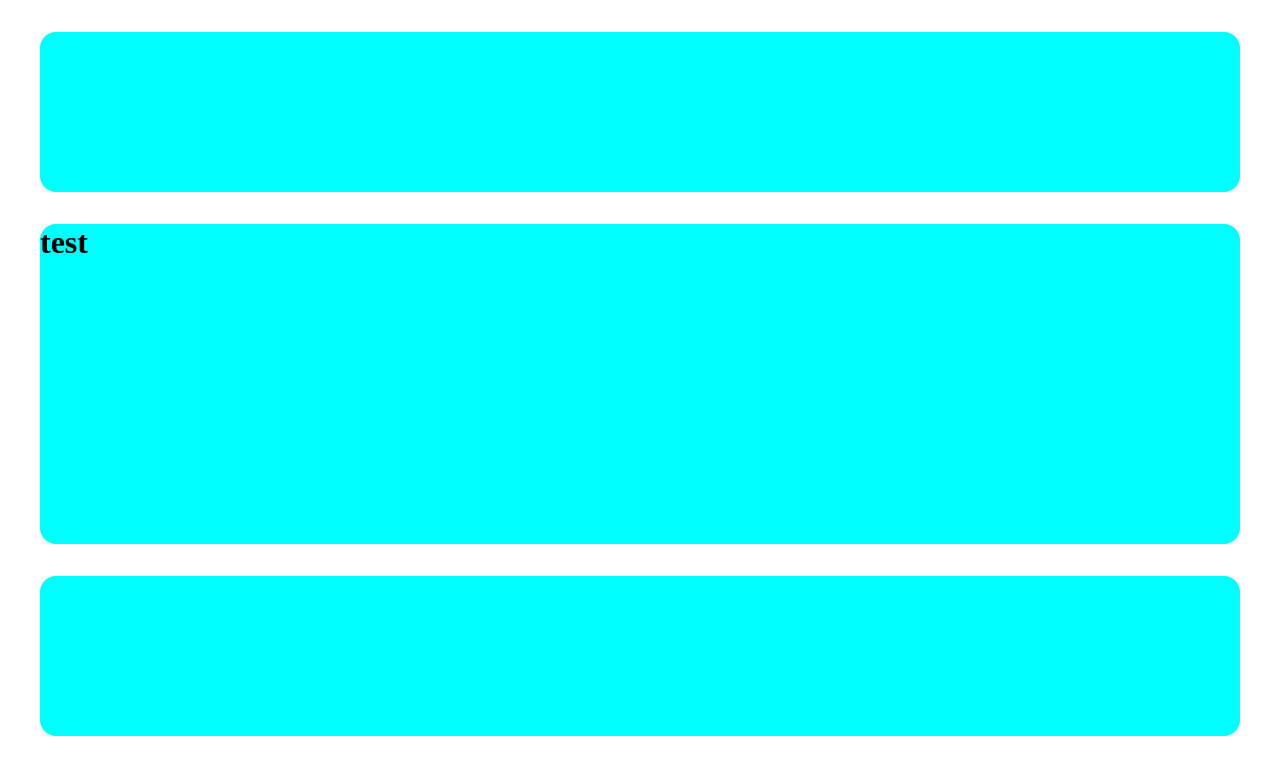
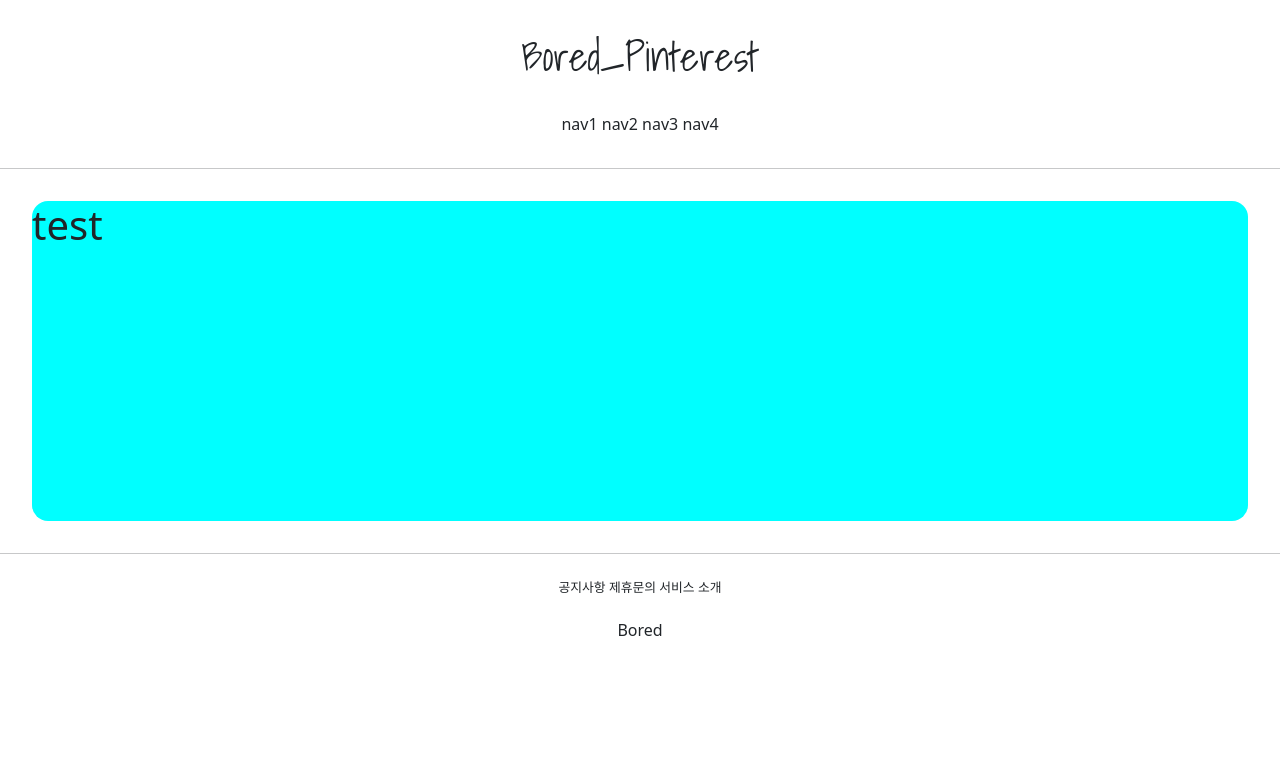
Before and after one commit to boredjuju/gis_django_1, a Django app: page /accounts/hello_world/ in a window 1280 px wide. Shown: the top 775 px of the page. Run offline with Django 3.2, Linux system fonts and the light colour scheme; parts of the project's set-up code (start-up, migrations or seed data) failed here and were passed over.

Commit message:
7/5 gis django class commit

```diff
--- a/templates/base.html
+++ b/templates/base.html
@@ -5,11 +5,13 @@
 
     {% include 'header.html' %}
 
+    <hr>
+
     {% block content %}
     {% endblock %}
 
 
-
+    <hr>
 
     {% include 'footer.html' %}
 
--- a/templates/footer.html
+++ b/templates/footer.html
@@ -1,2 +1,10 @@
-<div style="height: 10rem; background-color: aqua; border-radius: 1rem; margin: 2rem">
+<div style="text-align: center">
+    <div style="font-size: .8rem; margin: 1.5rem">
+        <span>공지사항</span>
+        <span>제휴문의</span>
+        <span>서비스 소개</span>
+    </div>
+    <div>
+        <h6>Bored</h6>
+    </div>
 </div>
--- a/templates/head.html
+++ b/templates/head.html
@@ -1,4 +1,17 @@
 <head>
     <meta charset="UTF-8">
     <title>Title</title>
+
+    {# BOOTSTRAP LINK #}
+    <link href="https://cdn.jsdelivr.net/npm/bootstrap@5.0.2/dist/css/bootstrap.min.css"
+          rel="stylesheet" integrity="sha384-EVSTQN3/azprG1Anm3QDgpJLIm9Nao0Yz1ztcQTwFspd3yD65VohhpuuCOmLASjC"
+          crossorigin="anonymous">
+
+
+    {# GOOGLE FONTS LINK #}
+    <link rel="preconnect" href="https://fonts.googleapis.com">
+    <link rel="preconnect" href="https://fonts.gstatic.com" crossorigin>
+    <link href="https://fonts.googleapis.com/css2?family=Shadows+Into+Light&display=swap" rel="stylesheet">
+
+
 </head>
--- a/templates/header.html
+++ b/templates/header.html
@@ -1,3 +1,14 @@
-<div style="height: 10rem; background-color: aqua; border-radius: 1rem; margin: 2rem">
+<div style="text-align: center">
+
+    <div style="margin: 2rem 0; font-family: 'Shadows Into Light', cursive;">
+        <h1>Bored_Pinterest</h1>
+    </div>
+    <div style="margin-bottom: 2rem;">
+        <span>nav1</span>
+        <span>nav2</span>
+        <span>nav3</span>
+        <span>nav4</span>
+    </div>
+
 
 </div>
```
